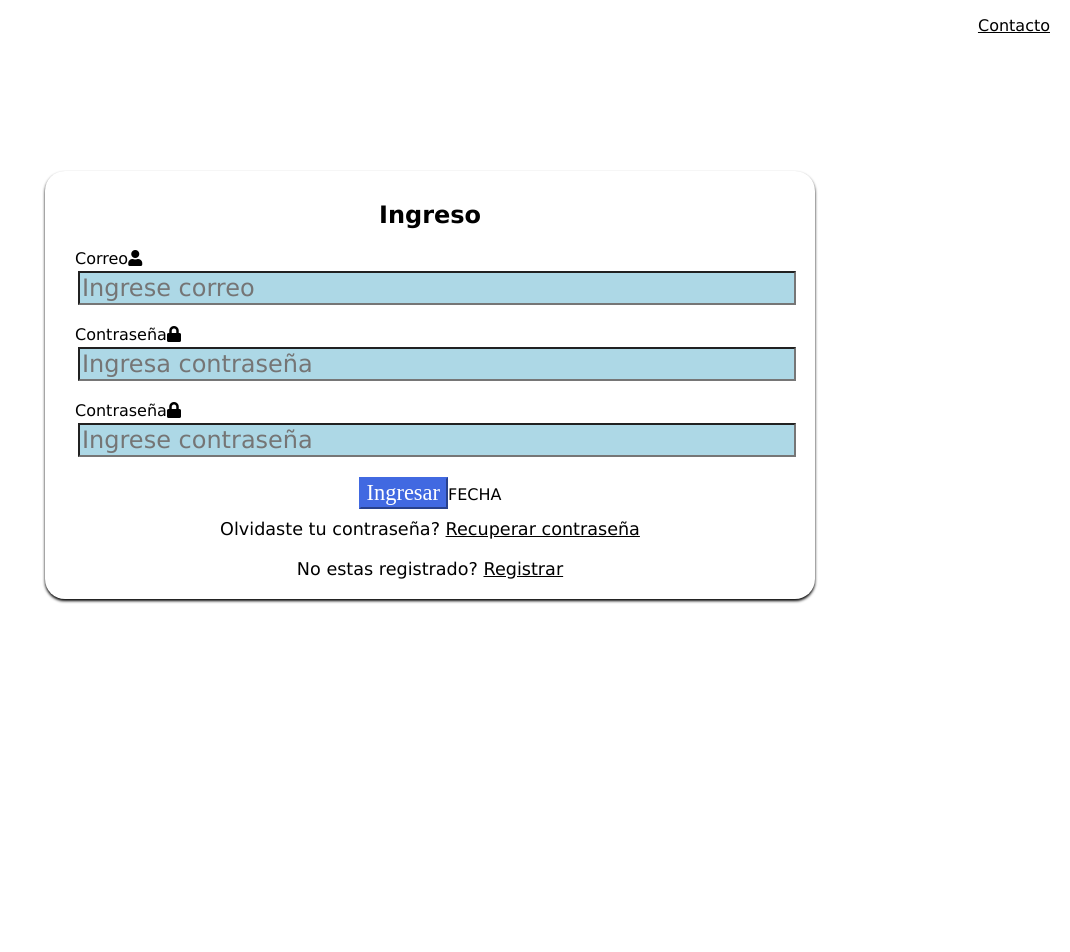
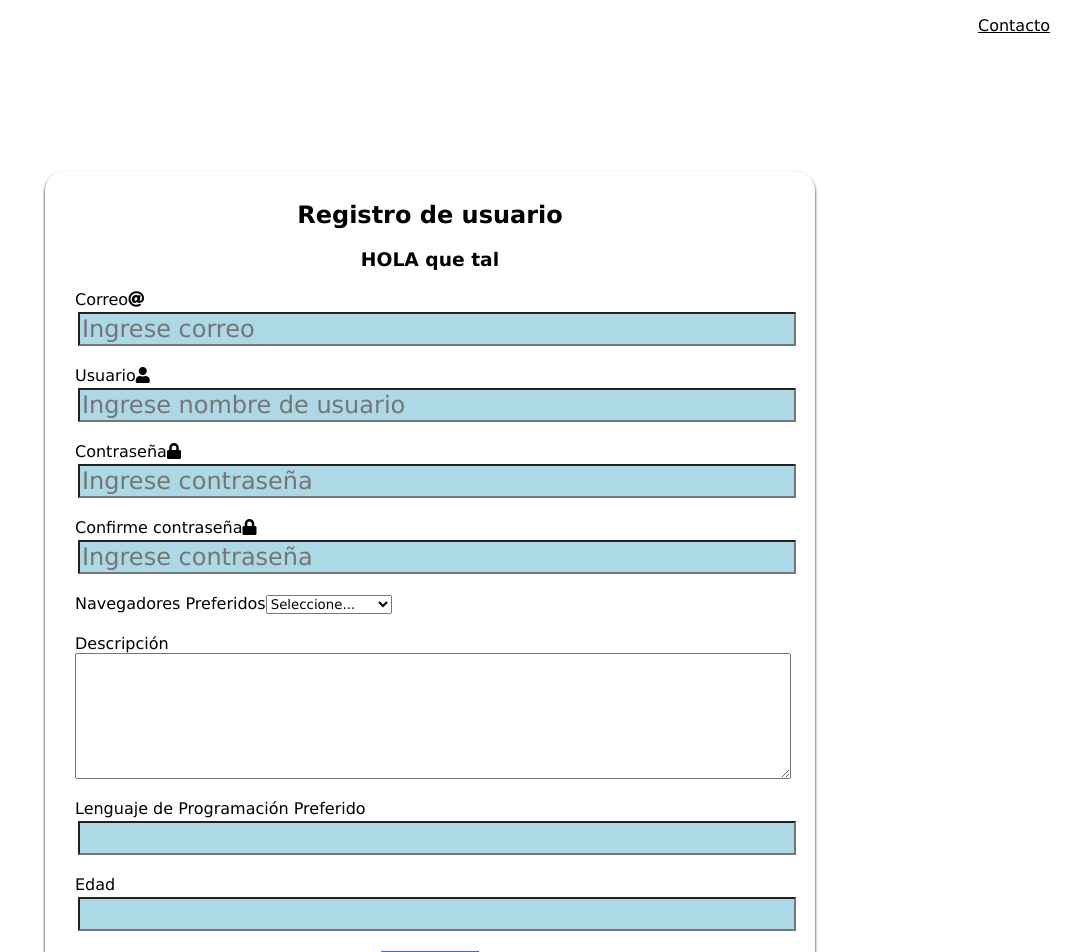
Before and after one commit to Jefer698/Sitio_react, a React (Create React App) app: page / in a window 1280 px wide. Shown: the top 952 px of the page, without its empty margins (210-1280 px from the left). Before the commit the page ends 800 px from the top, so only its background shows below. Built offline with nearby package versions, Linux system fonts and the light colour scheme.

Commit message:
Register modificado

```diff
--- a/src/App.css
+++ b/src/App.css
@@ -2,6 +2,7 @@
 *{
    font-family: verdana,serif,sans-serif;
 }
+
 nav{
    text-align: right;
 overflow:hidden;
@@ -32,7 +33,7 @@ section{
    padding:120px;
   justify-content: center;
 }
-.tarjeta{
+.formulario{
  background: none;
    margin-right: auto;
    margin-left: auto;
@@ -43,6 +44,7 @@ section{
    outline: none;
    box-shadow: 0px   2px 3px 0px rgb(0,0,0,12);
 }
+
 
 input{
 
@@ -63,51 +65,35 @@ border-color: none;
 
    text-align:left;
    margin:20px;
+}
+.register div{
 
-
+   text-align:left;
+   margin:20px;
 }
-
+textarea{
+   display:block;
+   width:100%;
+}
 .link{
    text-align: center;
   font-size:110%;
    padding: 10px;
 }
-.link2{
-   text-align: center;
-  font-size:110%;
-   padding: 10px;
-}
+
 .link a{
 color:black;
 
 }
-.link2 a{
-color:black;
-}
+
 .link a:hover{
      color:#2FC5C4;
 }
 
-.link2 a:hover{
-    color:#2FC5C4;
+p{
+   display:inline;
 }
 
-.imagen{
-text-align: center;
-
-}
-.avatar{
-      border-radius: 90%;
-   padding:none;
-}
-
-
-.mensaje{
-   display:inline;
-}
-.mensaje2{
-    display:inline;
-}
 .boton{
     background-color: royalblue;
     border-color: royalblue;
--- a/src/App.js
+++ b/src/App.js
@@ -1,69 +1,11 @@
 import React from 'react';
-
+import Login from './components/Login';
+import Register from './components/Register';
 import './App.css';
 
 function App() {
   return (
-
-    <>
-   <header>
-      <nav>
-       <ul>
-
-        <li> <a href="#">Contacto</a></li>
-
-          </ul>
-
-       </nav>
-
-
-      </header>
-      <section>
-
-
-      <div class="tarjeta">
-      <header>
-          <h2>Ingreso</h2>
-
-          </header>
-          <form class="login">
-              <div>
-          <label>Correo</label>
-          <i class="fas fa-user" aria-hidden="true"></i>
-          <input type="email" placeholder="Ingrese correo"/>
-                  </div>
-              <div>
-          <label>Contraseña</label>
-              <i class="fas fa-lock" ></i>
-              <input type="password"placeholder="Ingresa contraseña"/>
-                  </div>
-              <div>
-          <label>Contraseña</label>
-              <i class="fas fa-lock" ></i>
-              <input type="password" placeholder="Ingrese contraseña" />
-                  </div>
-              <button class="boton">Ingresar</button>
-              <label>FECHA</label>
-
-          </form>
-             <div class ="link">
-         <p class="mensaje">Olvidaste tu contraseña?</p>   <a href="recuperar.html">Recuperar contraseña</a>
-
-
-                  </div>
-          <div class="link2">
-
-              <p class="mensaje2">No estas registrado?</p>   <a href="registro.html">Registrar</a>
-          </div>
-
-
-          </div>
-            </section>
-
-      </>
-
-
-
+      <Register/>
   ) ;
 }
 
--- a/src/components/Login.jsx
+++ b/src/components/Login.jsx
@@ -0,0 +1,61 @@
+
+import React from 'react';
+import NavBar from './NavBar';
+function Login(){
+    return(
+
+<>
+ <NavBar/>
+    <section>
+
+
+    <div class="formulario">
+    <header>
+        <h2>Ingreso</h2>
+
+        </header>
+        <form class="login">
+            <div>
+        <label>Correo</label>
+        <i class="fas fa-user" aria-hidden="true"></i>
+        <input type="email" placeholder="Ingrese correo"/>
+                </div>
+            <div>
+        <label>Contraseña</label>
+            <i class="fas fa-lock" ></i>
+            <input type="password"placeholder="Ingresa contraseña"/>
+                </div>
+            <div>
+        <label>Contraseña</label>
+            <i class="fas fa-lock" ></i>
+            <input type="password" placeholder="Ingrese contraseña" />
+                </div>
+            <button class="boton">Ingresar</button>
+
+
+        </form>
+           <div class ="link">
+       <p >Olvidaste tu contraseña?</p>   <a href="recuperar.html">Recuperar contraseña</a>
+
+
+                </div>
+        <div class="link">
+
+            <p >No estas registrado?</p>   <a href="registro.html">Registrar</a>
+        </div>
+
+
+        </div>
+          </section>
+
+    </>
+
+
+
+
+
+    );
+}
+
+
+export  default Login;
--- /dev/null
+++ b/src/components/NavBar.jsx
@@ -0,0 +1,23 @@
+import React from 'react';
+
+export default function NavBar(){
+    return(
+<header>
+    <nav>
+     <ul>
+
+      <li> <a href="#">Contacto</a></li>
+
+
+
+
+        </ul>
+
+     </nav>
+
+
+    </header>
+
+
+    );
+}
--- /dev/null
+++ b/src/components/Register.jsx
@@ -0,0 +1,100 @@
+import React from 'react';
+import NavBar from './NavBar';
+function Register(){
+    return(
+<>
+<NavBar/>
+    <section>
+
+
+
+ <div class="formulario">
+            <header>
+            <h2>Registro de usuario</h2>
+                   <h3>HOLA que tal</h3>
+            </header>
+
+           <form class="register">
+               <div>
+               <label>Correo</label>
+                <i class="fas fa-at"></i>
+
+                   <input type="email"  placeholder="Ingrese correo"/>
+                </div>
+               <div>
+               <label>Usuario</label>
+              <i class="fas fa-user" aria-hidden="true" ></i>
+               <input type="text" placeholder="Ingrese nombre de usuario"/>
+               </div>
+               <div>
+               <label>Contraseña</label>
+                <i class="fas fa-lock" ></i>
+                    <input id="password" type="password" placeholder="Ingrese contraseña" minlength="4" maxlength="8" />
+
+
+               </div>
+                 <div>
+               <label>Confirme contraseña</label>
+                <i class="fas fa-lock" ></i>
+                    <input id="confirmacion" type="password" placeholder="Ingrese contraseña" />
+
+
+               </div>
+               <div>
+               <label>Navegadores Preferidos</label>
+               <select required>
+                   <option value=""disabled selected>Seleccione...</option>
+                   <option value="google_chrome"> Google Chrome </option>
+                     <option value="moziila_firefox"> Mozilla Firefox </option>
+                     <option value="safari"> Safari</option>
+                     <option value="microsoft-edge"> Microsoft Edge </option>
+
+                   </select>
+
+
+               </div>
+               <div>
+               <label class="d1">Descripción</label>
+                   <textarea rows="8"></textarea>
+
+
+               </div>
+               <div>
+               <label>Lenguaje de Programación Preferido</label>
+                   <input list="lenguajes"/>
+                   <datalist id="lenguajes">
+                <option>Javascript</option>
+                 <option>Python</option>
+                       <option>Java</option>
+
+                   </datalist>
+
+               </div>
+               <div>
+
+               <label>Edad</label>
+            <input type="number" min="1" max="150"/>
+
+
+               </div>
+
+
+
+             <button class="boton" >Registrar</button>
+        </form>
+             <div class ="link">
+      <p >Estas registrado?</p>  <a href="login2.html">Login</a>
+
+                </div>
+
+
+             </div>
+          </section>
+    <footer/>
+</>
+
+
+    );
+}
+
+export default Register;
```
Also changed, not shown: src/components/Footer.jsx (added).
